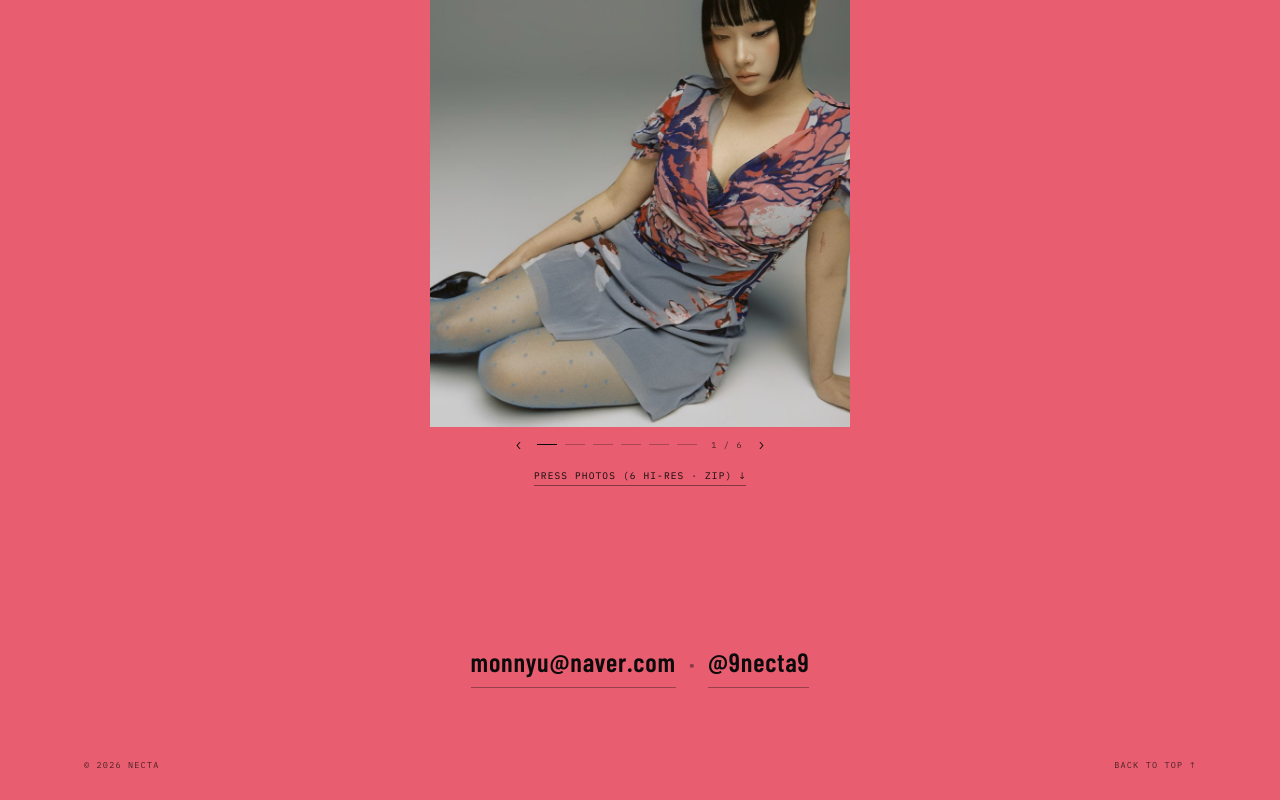
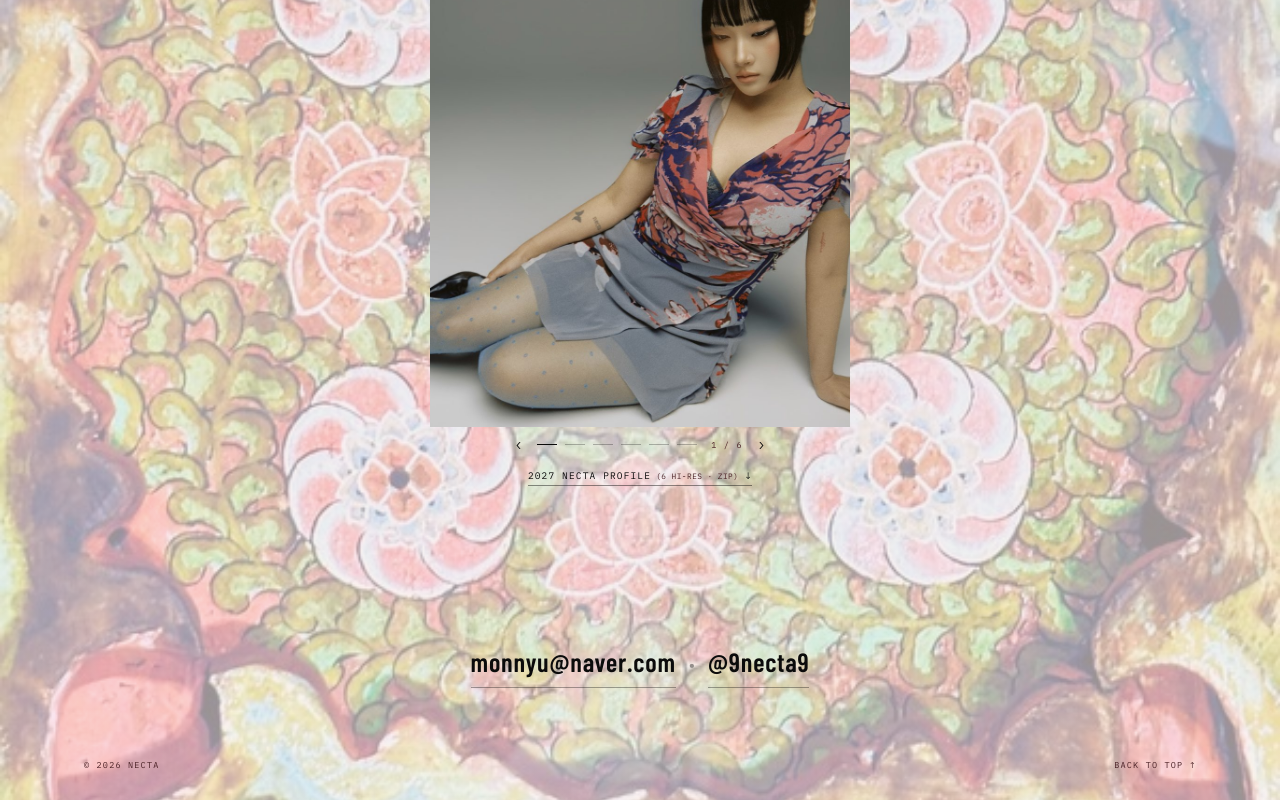
Before and after one commit to 9necta9/9necta9.github.io, a plain HTML site: page index.html in a window 1280 px wide. Shown: the part 1662-2462 px from the top of the page. Drawn offline with nearby package versions, Linux system fonts and the light colour scheme; a web font is replaced by a local one.

Commit message:
Dancheong photo background with wash; rename press ZIP to 2027 NECTA PROFILE

```diff
--- a/assets/css/style.css
+++ b/assets/css/style.css
@@ -5,7 +5,7 @@
 
 :root{
   /* pink sampled from the dress in hero-sq.jpg (hsl 7°, s 40, l 86) */
-  --paper:#e85d6f;
+  --paper:#f7ebe8;
   --ink:#0b0b0b;
   --ink-2:#2b2b2b;
   --muted:#4a2226;
@@ -27,7 +27,14 @@ html{-webkit-text-size-adjust:100%;scroll-behavior:smooth;max-width:100%;overflo
 body{
   margin:0;
   padding-bottom:0;
-  background:var(--paper);
+  background-color:#f7ebe8;
+  background-image:
+    linear-gradient(rgba(247,235,232,.62),rgba(247,235,232,.62)),
+    url("../bg-dancheong.jpg");
+  background-size:cover,cover;
+  background-position:center center,center center;
+  background-repeat:no-repeat,no-repeat;
+  background-attachment:fixed,fixed;
   color:var(--ink);
   font-family:var(--sans);
   font-size:16px;
@@ -65,7 +72,7 @@ html[data-lang="de"] .de{display:inline !important}
   height:var(--nav-h);
   display:flex;align-items:center;justify-content:space-between;gap:clamp(8px,2vw,20px);
   padding:0 var(--pad);
-  background:rgba(232,93,111,.92);
+  background:rgba(247,235,232,.9);
 }
 .brand{
   display:inline-flex;align-items:center;gap:7px;
@@ -318,6 +325,7 @@ html[data-lang="jp"] .bio{
   font-family:var(--mono);font-size:9.5px;letter-spacing:.12em;text-transform:uppercase;
 }
 .press-dl a{border-bottom:1px solid rgba(11,11,11,.45);padding-bottom:3px;transition:border-color .25s ease,color .25s ease}
+.press-dl em{font-style:normal;font-size:.82em;letter-spacing:.06em;color:var(--muted)}
 .press-dl a:hover{border-color:var(--ink);color:var(--muted)}
 
 .contact-big{
--- a/index.html
+++ b/index.html
@@ -18,7 +18,7 @@
 <link rel="preconnect" href="https://fonts.googleapis.com">
 <link rel="preconnect" href="https://fonts.gstatic.com" crossorigin>
 <link href="https://fonts.googleapis.com/css2?family=Barlow+Condensed:wght@500;600;700;800&family=IBM+Plex+Mono:wght@400;500&family=Inter:wght@300;400;500&family=Instrument+Serif:ital@0;1&family=Noto+Sans+KR:wght@300;400;600&family=Noto+Sans+JP:wght@300;400;600&display=swap" rel="stylesheet">
-<link rel="stylesheet" href="assets/css/style.css?v=65">
+<link rel="stylesheet" href="assets/css/style.css?v=66">
 </head>
 <body>
 
@@ -180,12 +180,12 @@
         </figcaption>
       </figure>
       <p class="press-dl">
-        <a href="assets/NECTA-Press-Photos.zip" download="NECTA-Press-Photos.zip">
-          <span class="en">Press photos (6 hi-res · ZIP)</span>
-          <span class="kr">프레스 사진 (고화질 6장 · ZIP)</span>
-          <span class="es">Fotos de prensa (6 alta resolución · ZIP)</span>
-          <span class="jp">プレス写真（高解像度6点 · ZIP）</span>
-          <span class="de">Pressefotos (6 hochauflösend · ZIP)</span>
+        <a href="assets/2027-NECTA-PROFILE.zip" download="2027-NECTA-PROFILE.zip">
+          <span class="en">2027 NECTA PROFILE<em> (6 hi-res · ZIP)</em></span>
+          <span class="kr">2027 NECTA PROFILE<em> (고화질 6장 · ZIP)</em></span>
+          <span class="es">2027 NECTA PROFILE<em> (6 alta resolución · ZIP)</em></span>
+          <span class="jp">2027 NECTA PROFILE<em>（高解像度6点 · ZIP）</em></span>
+          <span class="de">2027 NECTA PROFILE<em> (6 hochauflösend · ZIP)</em></span>
           <span aria-hidden="true">↓</span>
         </a>
       </p>
```
Also changed, not shown: preview.html (+1 -1 lines), assets/bg-dancheong.jpg (added), 2 other files.
